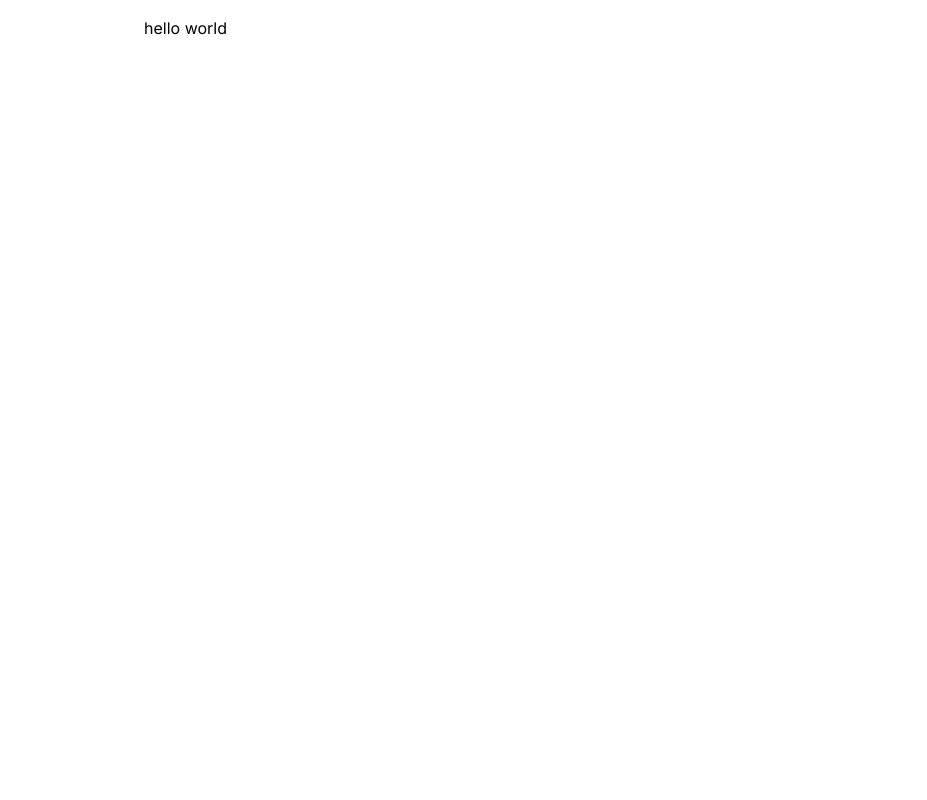
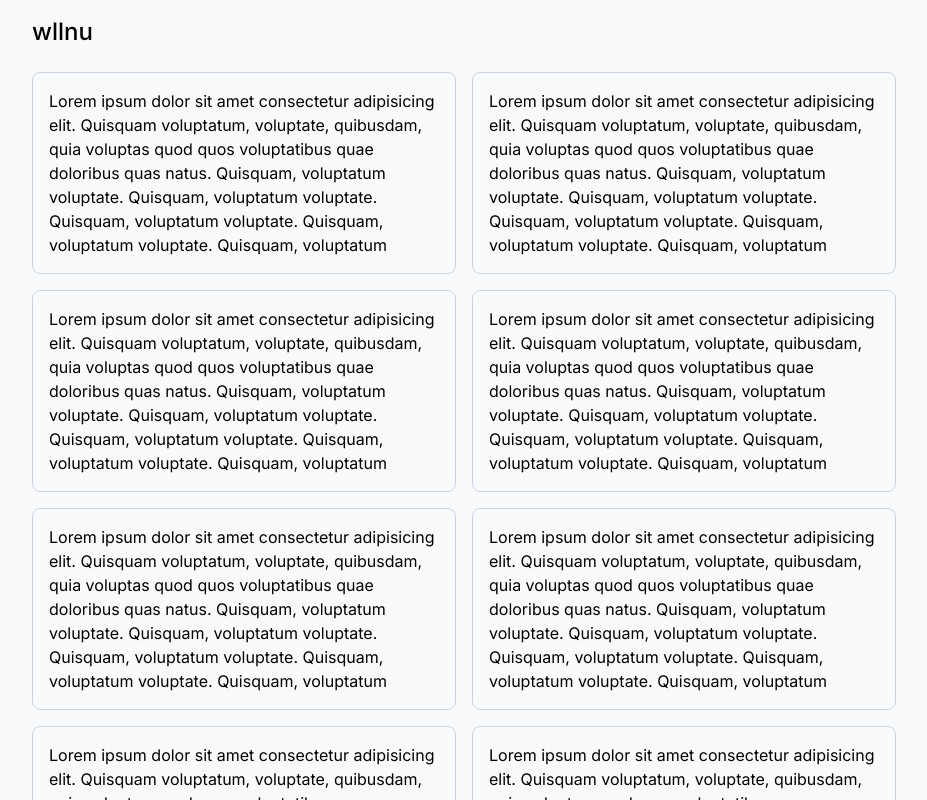
Before and after one commit to willi-nuechterlein/wllnu, a Next.js app: page / in a window 1280 px wide. Shown: the top 800 px of the page, without its empty margins (176-1103 px from the left). Built offline with nearby package versions, Linux system fonts and the light colour scheme.

Commit message:
add home grid layout

```diff
--- a/package.json
+++ b/package.json
@@ -15,6 +15,7 @@
     "@types/node": "18.16.2",
     "@types/react": "18.2.0",
     "@types/react-dom": "18.2.1",
+    "classnames": "^2.3.2",
     "eslint": "8.39.0",
     "eslint-config-next": "13.3.1",
     "eslint-plugin-import": "^2.27.5",
--- a/src/app/layout.tsx
+++ b/src/app/layout.tsx
@@ -1,5 +1,6 @@
 import './globals.css'
 import { Inter } from 'next/font/google'
+import classNames from 'classnames'
 
 const inter = Inter({ subsets: ['latin'] })
 
@@ -14,8 +15,8 @@ export default function RootLayout({
 }) {
   return (
     <html lang="en">
-      <body className={inter.className}>
-        <div className="max-w-2xl mx-auto p-4">{children}</div>
+      <body className={classNames(inter.className, 'bg-slate-50')}>
+        <div className="max-w-4xl p-4 mx-auto">{children}</div>
       </body>
     </html>
   )
--- a/src/app/page.tsx
+++ b/src/app/page.tsx
@@ -1,3 +1,27 @@
 export default function Home() {
-  return <main>hello world</main>
+  return (
+    <>
+      <header>
+        <h1 className="mb-6 text-2xl font-medium">wllnu</h1>
+      </header>
+      <main>
+        <section className="grid grid-cols-1 gap-4 sm:grid-cols-2">
+          {Array.from({
+            length: 20
+          }).map((_, i) => (
+            <article
+              key={i}
+              className="p-4 border rounded-lg border-slate-300 hover:cursor-pointer hover:border-slate-400"
+            >
+              Lorem ipsum dolor sit amet consectetur adipisicing elit. Quisquam
+              voluptatum, voluptate, quibusdam, quia voluptas quod quos
+              voluptatibus quae doloribus quas natus. Quisquam, voluptatum
+              voluptate. Quisquam, voluptatum voluptate. Quisquam, voluptatum
+              voluptate. Quisquam, voluptatum voluptate. Quisquam, voluptatum
+            </article>
+          ))}
+        </section>
+      </main>
+    </>
+  )
 }
```
Also changed, not shown: 1 other file (tests, documents, lock files or other folders).
